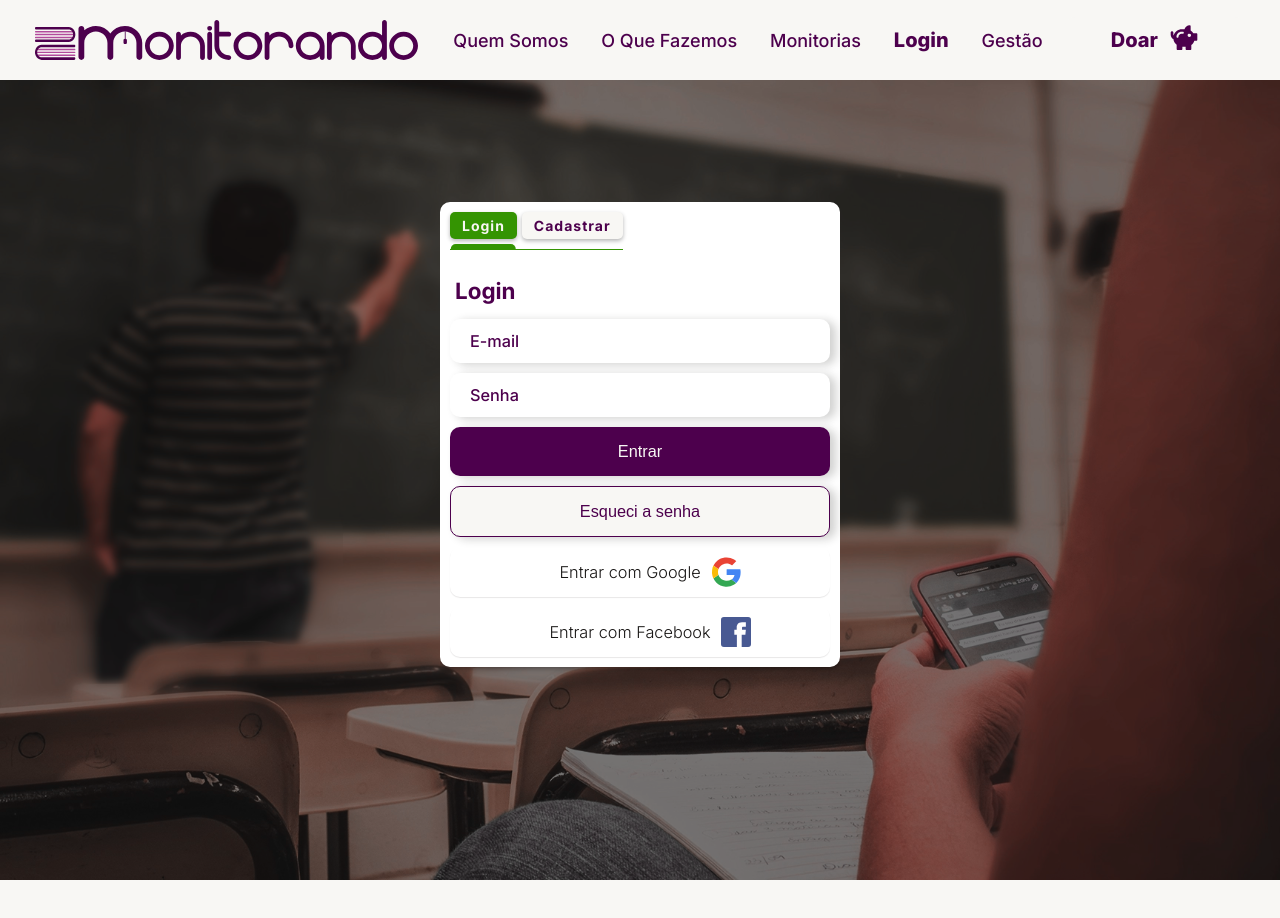
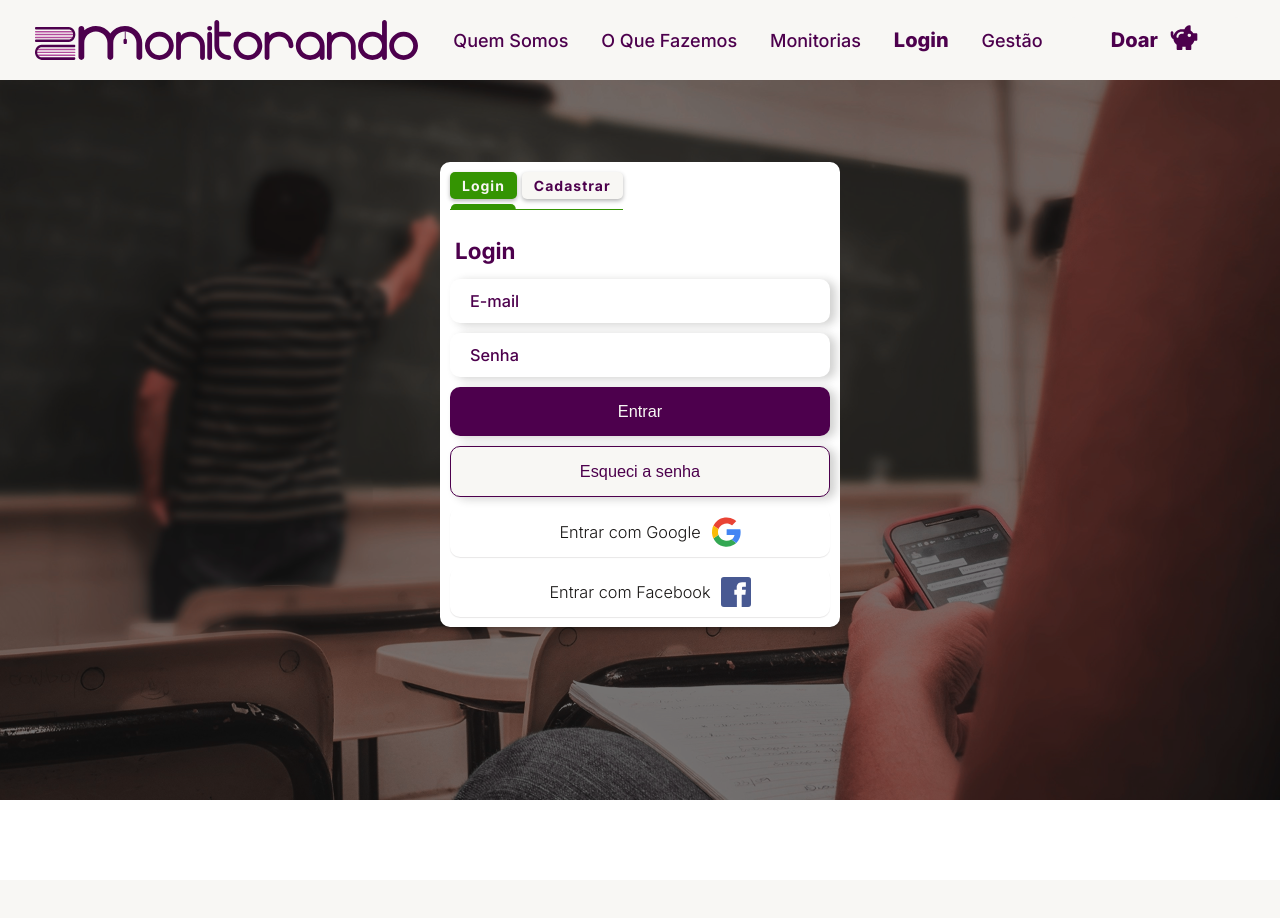
Before and after one commit to Squad024-2023/monitorando-frontend, a Next.js app: page /login in a window 1280 px wide. Shown: the top 918 px of the page. Built offline with nearby package versions, Linux system fonts and the light colour scheme.

Commit message:
Feature: navbar fechando ao clicar em links

```diff
--- a/app/login/login.module.css
+++ b/app/login/login.module.css
@@ -15,7 +15,7 @@
   align-items: center;
   justify-content: center;
   width: 100%;
-  height: 100vh;
+  height: calc(100vh - 8rem);
   padding: 0 5%;
   background-image: url(../../public/images/graduate.webp);
   background-color: rgba(var(--cinza-escuro-rgb), 0.6);
--- a/app/login/page.tsx
+++ b/app/login/page.tsx
@@ -46,7 +46,7 @@ export default function Login() {
               <Input type='text' nome='cpf' placeholder='CPF' />
               <Input type='email' nome='email' placeholder='E-mail' />
               <Input type='text' nome='telefone' placeholder='Telefone' />
-              <Input type='date' nome='dataNascimento' placeholder='' />
+              <Input type='date' nome='dataNascimento' placeholder='--/--/----' />
               <input type="text" name='tipoUsuario' value='USER' readOnly hidden />
               <RadioInput
                 name='tipoDeCadastro'
--- a/components/nav/Nav.tsx
+++ b/components/nav/Nav.tsx
@@ -9,8 +9,10 @@ import hamb from '@/public/icons/hamburguer.json'
 import lottie from 'lottie-web';
 
 export default function Nav() {
+
   const pathname = usePathname();
   const [drop, setDrop] = useState<boolean>(true);
+
   const handleClickEvent = () => {
     if (aniInstanceRef.current) {
       if (drop) {
@@ -21,6 +23,10 @@ export default function Nav() {
     }
 
     setDrop(!drop);
+  };
+  const handleLinkClick = () => {
+    //fechar a navbar quando clicar em algum link
+    setDrop(true);
   };
 
 
@@ -54,12 +60,14 @@ export default function Nav() {
         <div ref={container} className={styles.lottie}></div>
       </button>
       <menu className={`${styles.menuNav} ${drop ? styles.hide : ''}`}>
-        <li><Link className={pathname === '/quem-somos' ? styles.active : ''} href='/quem-somos'>Quem Somos</Link></li>
-        <li><Link className={pathname === '/o-que-fazemos' ? styles.active : ''} href='/o-que-fazemos'>O Que Fazemos</Link></li>
-        <li><Link className={pathname === '/monitorias' ? styles.active : ''} href='/monitorias'>Monitorias</Link></li>
-        <li><Link className={pathname === '/login' ? styles.active : ''} href='/login'>Login</Link></li>
-        <li><Link className={pathname === '/gestao' ? styles.active : ''} href='/gestao'>Gestão</Link></li>
-        <li><Doar /></li>
+
+        <li><Link className={pathname === '/quem-somos' ? styles.active : ''} href='/quem-somos' onClick={handleLinkClick}>Quem Somos</Link></li>
+        <li><Link className={pathname === '/o-que-fazemos' ? styles.active : ''} href='/o-que-fazemos' onClick={handleLinkClick}>O Que Fazemos</Link></li>
+        <li><Link className={pathname === '/monitorias' ? styles.active : ''} href='/monitorias' onClick={handleLinkClick}>Monitorias</Link></li>
+        <li><Link className={pathname === '/login' ? styles.active : ''} href='/login' onClick={handleLinkClick}>Login</Link></li>
+        <li><Link className={pathname === '/gestao' ? styles.active : ''} href='/gestao' onClick={handleLinkClick}>Gestão</Link></li>
+        <li onClick={handleLinkClick}><Doar /></li>
+
       </menu>
     </nav>
   )
```
